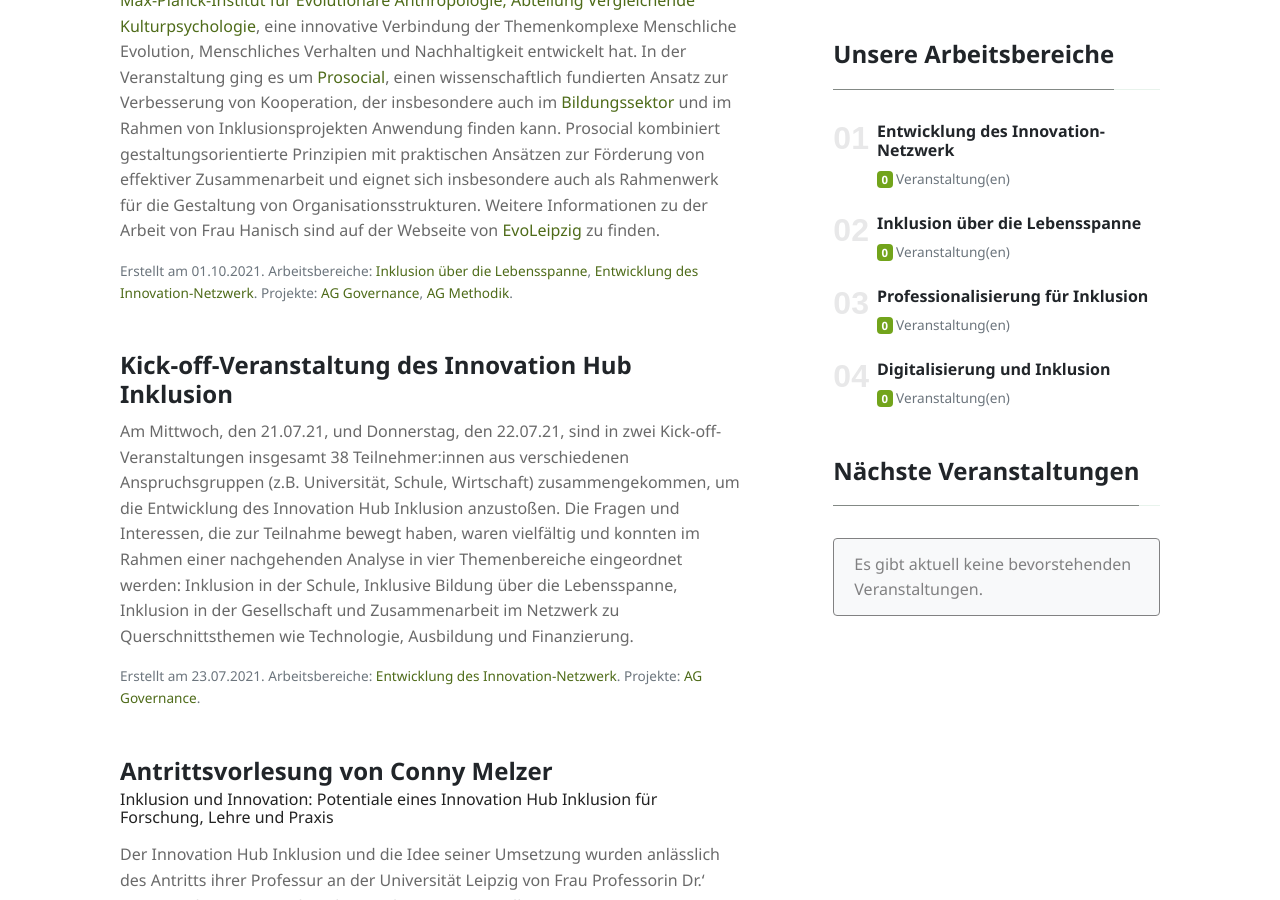
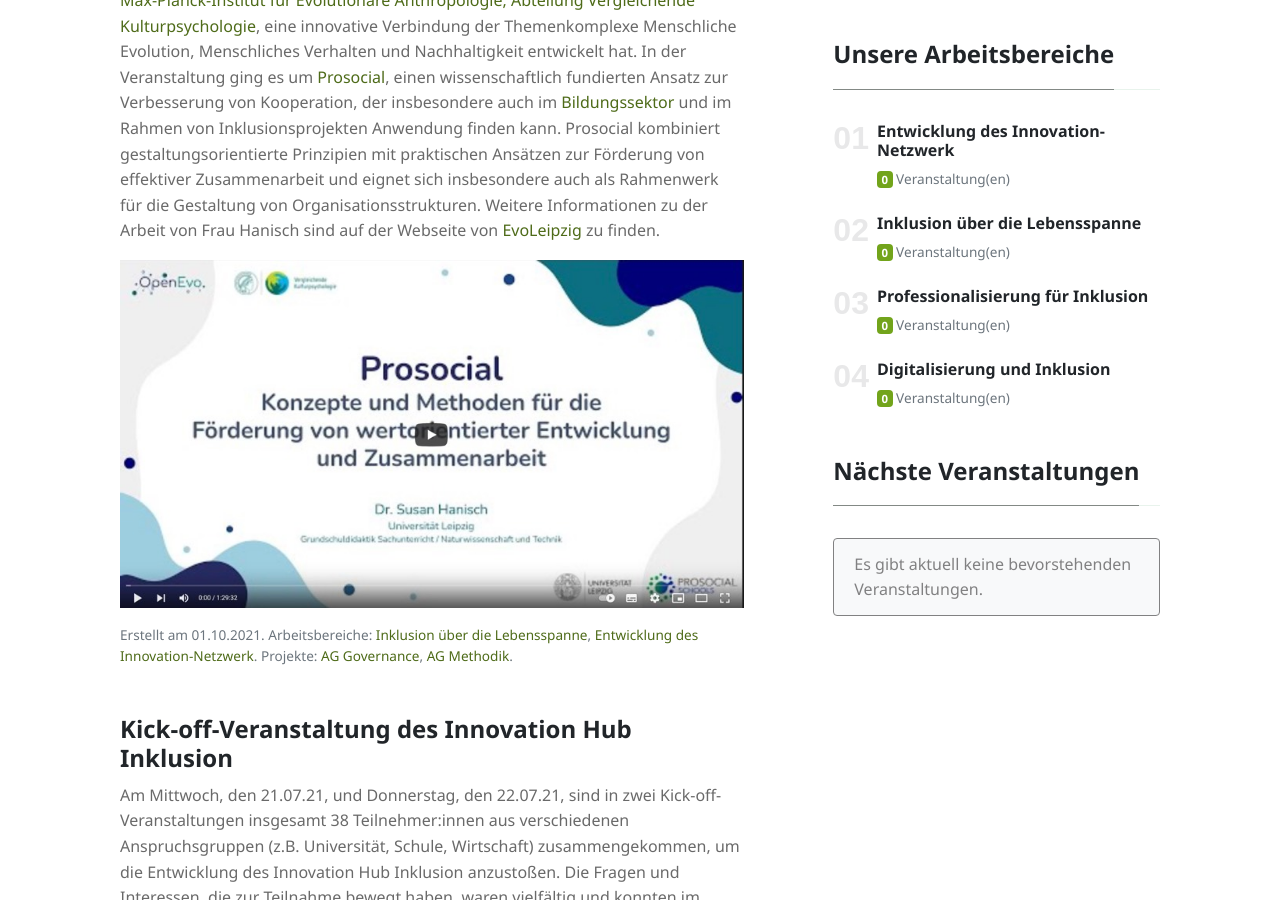
Before and after one commit to innovation-hub-inklusion/innovation-hub-inklusion.github.io, a Jekyll site: the page built from index.html, in a window 1280 px wide and 900 px high, scrolled down 1699 px. Built offline with Jekyll 4.4.1, drawn with Linux system fonts in a browser that asks for light colours; the list of posts is cut into pages by our own code.

Commit message:
Update texts

```diff
--- a/_includes/search-lunr.html
+++ b/_includes/search-lunr.html
@@ -42,9 +42,9 @@
     $('#lunrsearchresults').show( 1000 );
     $( "body" ).addClass( "modal-open" );
 
-    document.getElementById('lunrsearchresults').innerHTML = '<div id="resultsmodal" class="modal fade show d-block"  tabindex="-1" role="dialog" aria-labelledby="resultsmodal"> <div class="modal-dialog shadow-lg" role="document"> <div class="modal-content"> <div class="modal-header" id="modtit"> <button type="button" class="close" id="btnx" data-dismiss="modal" aria-label="Close"> &times; </button> </div> <div class="modal-body"> <ul class="mb-0"> </ul>    </div> <div class="modal-footer"><button id="btnx" type="button" class="btn btn-secondary btn-sm" data-dismiss="modal">Close</button></div></div> </div></div>';
+    document.getElementById('lunrsearchresults').innerHTML = '<div id="resultsmodal" class="modal fade show d-block"  tabindex="-1" role="dialog" aria-labelledby="resultsmodal"> <div class="modal-dialog shadow-lg" role="document"> <div class="modal-content"> <div class="modal-header" id="modtit"> <button type="button" class="close" id="btnx" data-dismiss="modal" aria-label="Schließen"> &times; </button> </div> <div class="modal-body"> <ul class="mb-0"> </ul>    </div> <div class="modal-footer"><button id="btnx" type="button" class="btn btn-secondary btn-sm" data-dismiss="modal">Schließen</button></div></div> </div></div>';
     if(term) {
-        document.getElementById('modtit').innerHTML = "<h5 class='modal-title'>Search results for '" + term + "'</h5>" + document.getElementById('modtit').innerHTML;
+        document.getElementById('modtit').innerHTML = "<h5 class='modal-title'>Suchergebnisse für '" + term + "'</h5>" + document.getElementById('modtit').innerHTML;
         //put results on the screen.
         var results = idx.search(term);
         if(results.length>0){
@@ -59,7 +59,7 @@
                 document.querySelectorAll('#lunrsearchresults ul')[0].innerHTML = document.querySelectorAll('#lunrsearchresults ul')[0].innerHTML + "<li class='lunrsearchresult'><a href='" + url + "'><span class='title'>" + title + "</span><br /><small><span class='body'>"+ body +"</span><br /><span class='url'>"+ url +"</span></small></a></li>";
             }
         } else {
-            document.querySelectorAll('#lunrsearchresults ul')[0].innerHTML = "<li class='lunrsearchresult'>Sorry, no results found. Close & try a different search!</li>";
+            document.querySelectorAll('#lunrsearchresults ul')[0].innerHTML = "<li class='lunrsearchresult'>Keine Suchergebnisse gefunden. Versuchen Sie doch eine andere Suche.</li>";
         }
     }
     return false;
@@ -77,5 +77,5 @@
 
 
 <form class="bd-search hidden-sm-down" onSubmit="return lunr_search(document.getElementById('lunrsearch').value);">
-<input type="text" class="form-control text-small"  id="lunrsearch" name="q" value="" placeholder="Suchen mit Enter...">
+<input type="text" class="form-control text-small"  id="lunrsearch" name="q" value="" required="true" placeholder="Suchen mit Enter...">
 </form>
```
Also changed, not shown: _posts/2021-10-01-veranstaltung-prosocial.md (+5 -0 lines), assets/images/posts/prosocial_webinar.jpg (added).
